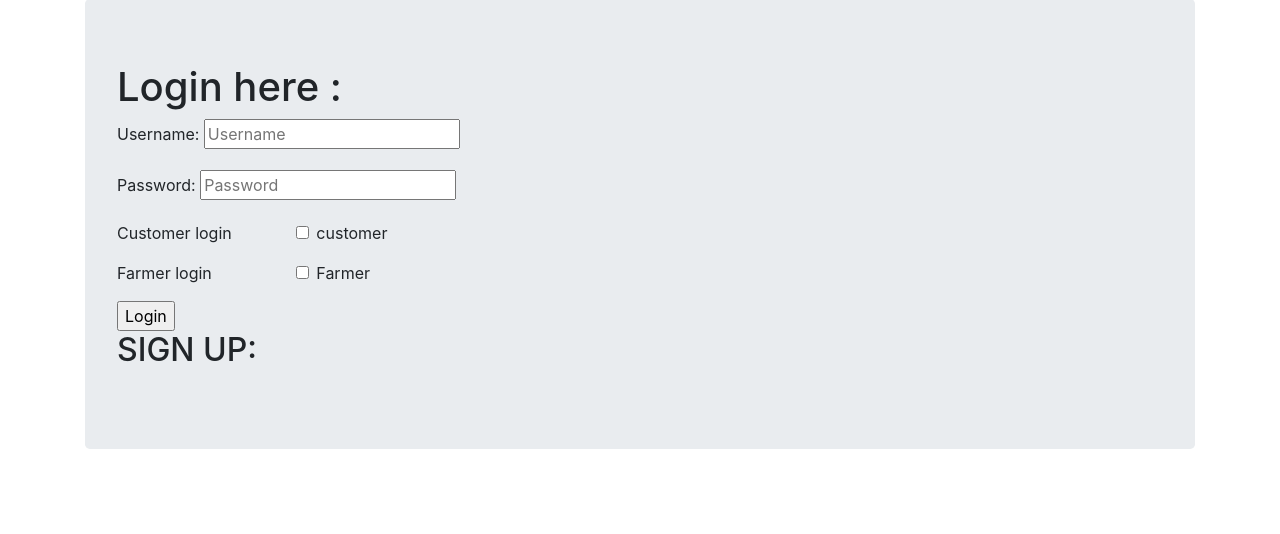
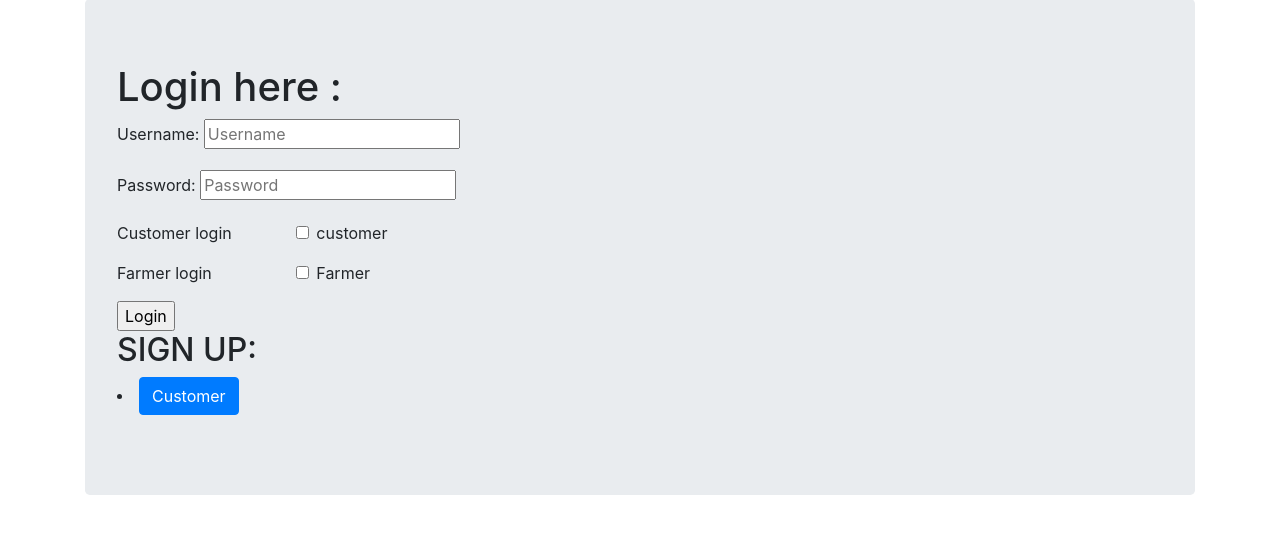
Before and after one commit to vishnu-trace/eGreen-Store, a Django app: page /login/ in a window 1280 px wide. Shown: the part 71-605 px from the top of the page. Run offline with Django 3.2, Linux system fonts and the light colour scheme; some libraries are stand-ins or nearby versions.

Commit message:
fixed typos -1

```diff
--- a/shop/templates/shop/login.html
+++ b/shop/templates/shop/login.html
@@ -43,6 +43,13 @@
             <div>
                 <h2> SIGN UP:</h2>
             </div>
+            <li class="nav-item active">
+                    <a href='/Customer'>
+                        <button class='btn btn-primary' id='checkout'>
+                            Customer
+                        </button>
+                    </a>
+                </li>
 
 
         </form>
```
